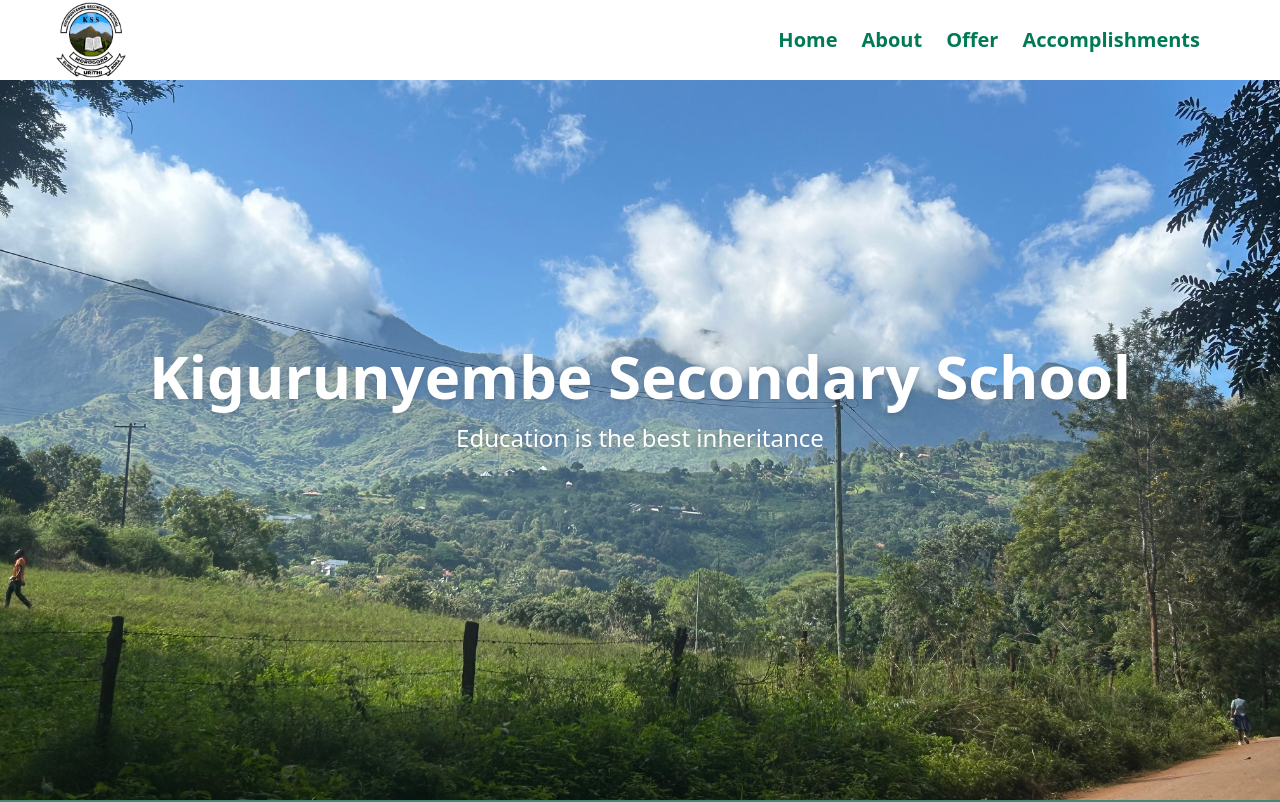
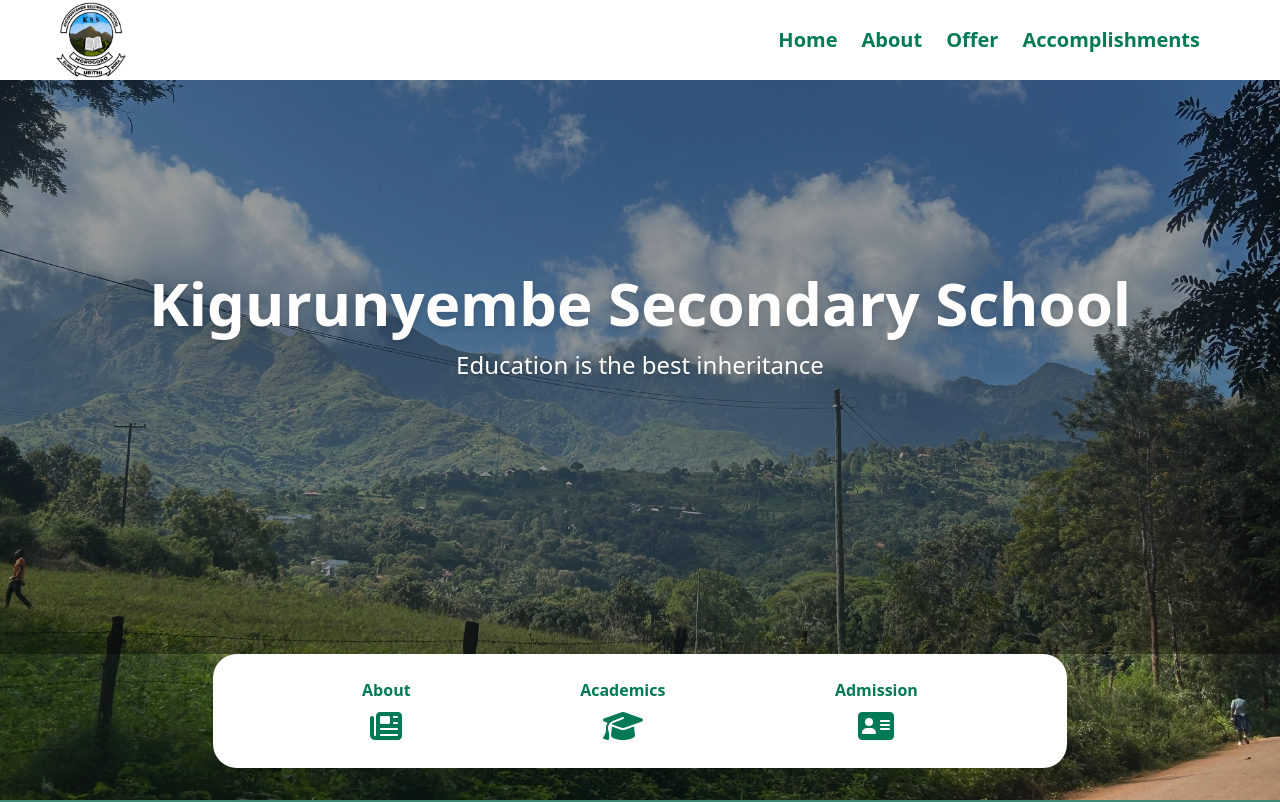
Before and after one commit to stevel419/SchoolWebsite, a React (Vite) app: page / in a window 1280 px wide. Shown: the top 802 px of the page. Built offline with nearby package versions, Linux system fonts and the light colour scheme.

Commit message:
Created floating navbar and Academics/Admissions page placeholders

```diff
--- /dev/null
+++ b/src/Academics.jsx
@@ -0,0 +1,11 @@
+import React from 'react';
+import { Link } from 'react-router-dom';
+import LandingAcademics from './LandingAcademics.jsx';
+
+const Academics = () => {
+    return (
+        <LandingAcademics/>
+    );
+};
+
+export default Academics;
--- /dev/null
+++ b/src/Admission.jsx
@@ -0,0 +1,11 @@
+import React from 'react';
+import { Link } from 'react-router-dom';
+import LandingAdmission from './LandingAdmission.jsx';
+
+const Admission = () => {
+    return (
+        <LandingAdmission/>
+    );
+};
+
+export default Admission;
--- a/src/App.jsx
+++ b/src/App.jsx
@@ -5,6 +5,8 @@ import Header from './Header.jsx';
 import Footer from './Footer.jsx';
 import Accomplishments from './Accomplishments.jsx';
 import Offer from './Offer.jsx';
+import Admission from './Admission.jsx';
+import Academics from './Academics.jsx';
 
 function App() {
   return (
@@ -16,6 +18,8 @@ function App() {
             <Route path="/About" element={<About />} />
             <Route path="/Accomplishments" element={<Accomplishments />} />
             <Route path="/Offer" element={<Offer />} />
+            <Route path="/Admission" element={<Admission />} />
+            <Route path="/Academics" element={<Academics />} />
           </Routes>
         </main>
         <Footer />
--- a/src/Home.jsx
+++ b/src/Home.jsx
@@ -1,15 +1,11 @@
 import { Link } from "react-router-dom";
 import Offer from './Offer';
 import Accomp from './Accomplishments';
-import Landing from "./Landing";
+import Landing from "./LandingHome";
 
 function Home() {
   return (
     <>
-      <div className="Home">
-        <header className="Nav-Bar">
-        </header>
-      </div>
       <Landing />
       <div className="grid lg:grid-cols-2 grid-cols-1 gap-4 bg-emerald-800/75 place-content-center px-8 py-8 shadow-xl">
         <div className="p-4 rounded-xl border-2 border-black bg-white text-black">
--- a/src/Landing.jsx
+++ /dev/null
@@ -1,21 +0,0 @@
-import React from 'react';
-
-const Landing = () => {
-    return (
-      <section
-        className="w-full h-[75vh] md:h-screen bg-cover bg-bottom bg-no-repeat relative text-white flex items-center justify-center"
-        style={{ backgroundImage: "url('/schoolTempBackground.jpg')" }}
-      >
-        <div className="bg-opacity-50 p-8 rounded-xl text-center">
-          <h1 className="text-3xl md:text-6xl font-bold drop-shadow-md">
-            Kigurunyembe Secondary School
-          </h1>
-          <p className="mt-4 text-lg md:text-2xl font-light drop-shadow">
-          Education is the best inheritance
-          </p>
-        </div>
-      </section>
-    );
-  };
-
-export default Landing;
--- /dev/null
+++ b/src/LandingAcademics.jsx
@@ -0,0 +1,19 @@
+
+import React from 'react';
+
+const LandingAcademics = () => {
+  return (
+    <section
+      className="w-full h-[75vh] md:h-screen bg-cover bg-center bg-no-repeat relative text-white flex items-center justify-center"
+      style={{ backgroundImage: "url('/schoolTempBackground.jpg')" }}
+    >
+      <div className="bg-black/40 p-8 rounded-xl text-center">
+        <h1 className="text-3xl md:text-6xl font-bold drop-shadow-md">
+          Academics at Kigurunyembe
+        </h1>
+      </div>
+    </section>
+  );
+};
+
+export default LandingAcademics;
--- /dev/null
+++ b/src/LandingAdmission.jsx
@@ -0,0 +1,19 @@
+
+import React from 'react';
+
+const LandingAcademics = () => {
+  return (
+    <section
+      className="w-full h-[75vh] md:h-screen bg-cover bg-center bg-no-repeat relative text-white flex items-center justify-center"
+      style={{ backgroundImage: "url('/schoolTempBackground.jpg')" }}
+    >
+      <div className="bg-black/40 p-8 rounded-xl text-center">
+        <h1 className="text-3xl md:text-6xl font-bold drop-shadow-md">
+          Admission
+        </h1>
+      </div>
+    </section>
+  );
+};
+
+export default LandingAcademics;
--- /dev/null
+++ b/src/LandingHome.jsx
@@ -0,0 +1,51 @@
+import React from 'react';
+import { Link } from "react-router-dom";
+import { FontAwesomeIcon } from '@fortawesome/react-fontawesome';
+import { faNewspaper, faGraduationCap, faAddressCard } from '@fortawesome/free-solid-svg-icons';
+
+const Landing = () => {
+  return (
+    <section
+      className="w-full h-[85vh] md:h-screen bg-cover bg-bottom bg-no-repeat relative text-white flex flex-col justify-between"
+      style={{ backgroundImage: "url('/schoolTempBackground.jpg')" }}
+    >
+      {/* Hero Title */}
+      <div className="flex-grow flex items-center justify-center bg-black/40 px-4">
+        <div className="bg-opacity-50 p-8 rounded-xl text-center">
+          <h1 className="text-3xl md:text-6xl font-bold drop-shadow-md">
+            Kigurunyembe Secondary School
+          </h1>
+          <p className="mt-4 text-lg md:text-2xl font-light drop-shadow">
+            Education is the best inheritance
+          </p>
+        </div>
+      </div>
+
+      {/* Rounded Icon Box */}
+      <div className="bg-white rounded-3xl shadow-xl py-6 px-8 md:px-16 flex justify-around text-center text-emerald-700 w-11/12 md:w-2/3 mx-auto mb-8">
+  <Link to="/about" className="hover:text-emerald-500 transition duration-300">
+    <div>
+      <h3 className="font-bold mb-2">About</h3>
+      <FontAwesomeIcon icon={faNewspaper} size="2x" />
+    </div>
+  </Link>
+
+  <Link to="/academics" className="hover:text-emerald-500 transition duration-300">
+    <div>
+      <h3 className="font-bold mb-2">Academics</h3>
+      <FontAwesomeIcon icon={faGraduationCap} size="2x" />
+    </div>
+  </Link>
+
+  <Link to="/admission" className="hover:text-emerald-500 transition duration-300">
+    <div>
+      <h3 className="font-bold mb-2">Admission</h3>
+      <FontAwesomeIcon icon={faAddressCard} size="2x" />
+    </div>
+  </Link>
+</div>
+    </section>
+  );
+};
+
+export default Landing;
```
